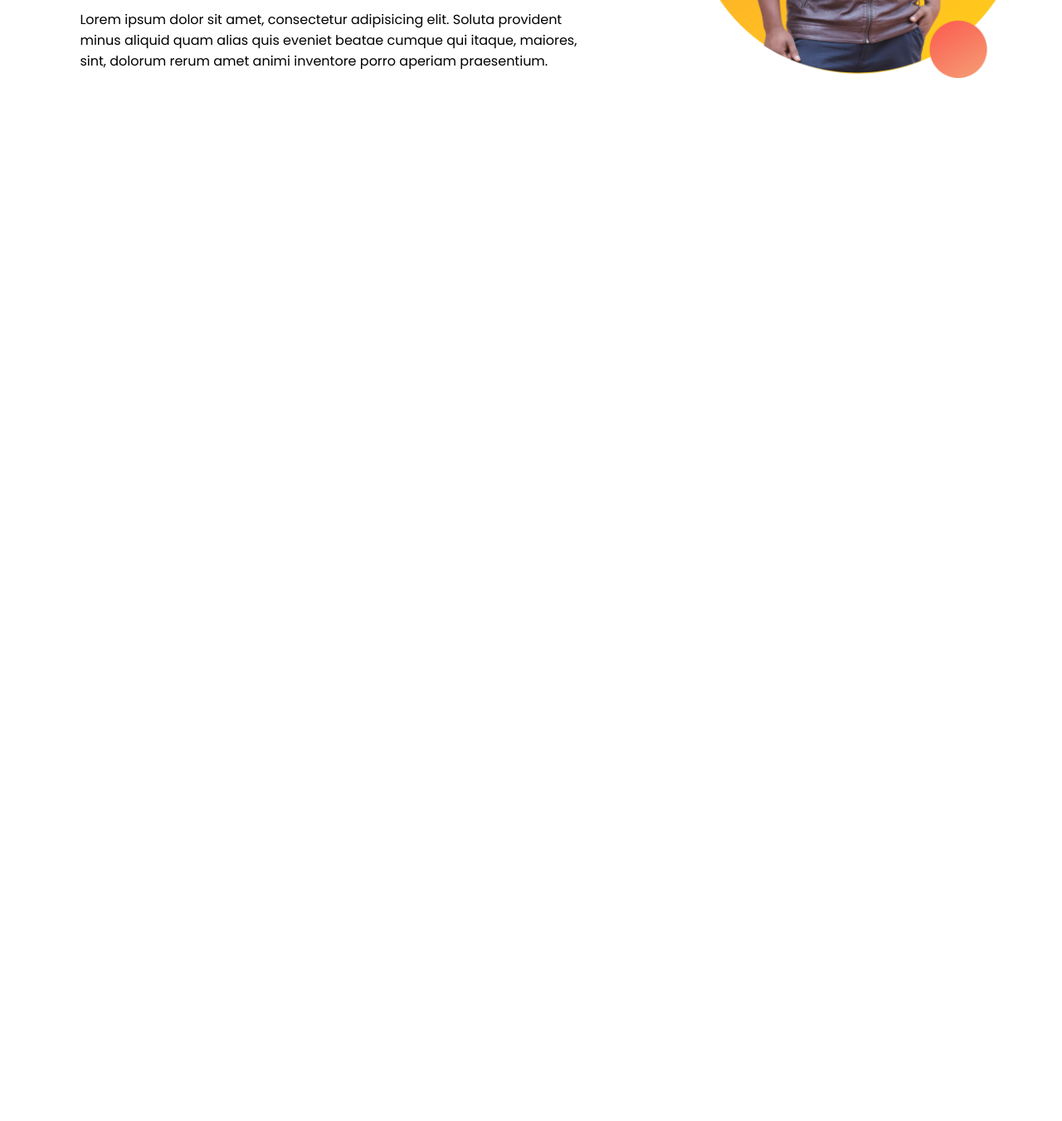
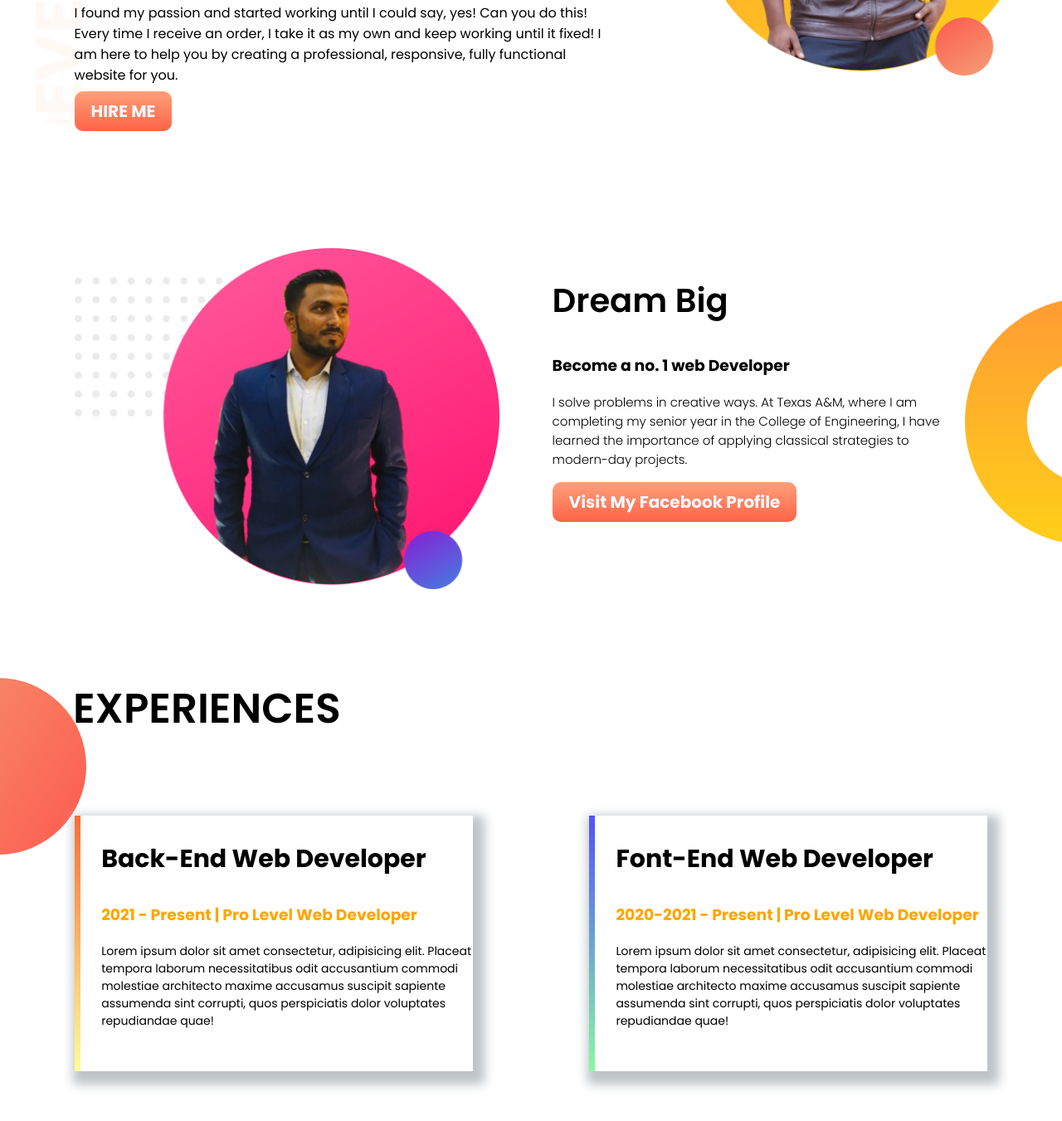
Before and after one commit to koushik182/web-portfolio, a plain HTML site: page index.html in a window 1280 px wide. Shown: the part 319-1670 px from the top of the page at 83% size. Before the commit the page ends 800 px from the top, so only its background shows below. Drawn offline with Linux system fonts and the light colour scheme.

Commit message:
finish my website

```diff
--- a/index.html
+++ b/index.html
@@ -9,15 +9,45 @@
     <link rel="stylesheet" href="style.css">
 </head>
 <body>
-    <section>
-        <div class="header-left">
+    <section class="top-banner clear">
+        <div class="header-left left">
             <h1>Welcome TO</h1>
             <h1><span class="highlight">Koushik Dewri</span> World</h1>
             <h3>World class profetional web developer</h3>
-            <p>Lorem ipsum dolor sit amet, consectetur adipisicing elit. Soluta provident minus aliquid quam alias quis eveniet beatae cumque qui itaque, maiores, sint, dolorum rerum amet animi inventore porro aperiam praesentium.</p>
+            <p>I found my passion and started working until I could say, yes! Can you do this! Every time I receive an order, I take it as my own and keep working until it fixed! I am here to help you by creating a professional, responsive, fully functional website for you.</p>
+            <a class="link-button" target="_blank" href="https://www.linkedin.com/in/koushik-dewri-b025241bb">HIRE ME</a>
         </div>
-        <div class="half-width">
+        <div class="half-width left">
             <img src="images/image 11.png" alt="">
+        </div>
+    </section>
+
+    <section class="middle-banner clear">
+        <div class="img-sec left">
+            <img src="images/image 9.png" alt="">
+        </div>
+        <div class="text-sec left">
+            <h2>Dream Big</h2>
+            <h3>Become a no. 1 web Developer</h3>
+            <p>I solve problems in creative ways. At Texas A&M, where I am completing my senior year in the College of Engineering, I have learned the importance of applying classical strategies to modern-day projects. </p>
+            <a class="link-button" target="_blank" href="https://web.facebook.com/koushikdewri.koushikdewri">Visit My Facebook Profile</a>
+        </div>
+    </section>
+
+
+
+    <section class="footer-part clear">
+        <h1>EXPERIENCES</h1>
+        <div class="footer-left left">
+            <h2>Back-End Web Developer</h2>
+            <h3>2021 - Present | Pro Level Web Developer</h3>
+            <p>Lorem ipsum dolor sit amet consectetur, adipisicing elit. Placeat tempora laborum necessitatibus odit accusantium commodi molestiae architecto maxime accusamus suscipit sapiente assumenda sint corrupti, quos perspiciatis dolor voluptates repudiandae quae!</p>
+        </div>
+        <div class="footer-right right">
+            <h2>Font-End Web Developer</h2>
+            <h3>2020-2021 - Present | Pro Level Web Developer</h3>
+            <p>Lorem ipsum dolor sit amet consectetur, adipisicing elit. Placeat tempora laborum necessitatibus odit accusantium commodi molestiae architecto maxime accusamus suscipit sapiente assumenda sint corrupti, quos perspiciatis dolor voluptates repudiandae quae!
+            </p>
         </div>
     </section>
 </body>
--- a/style.css
+++ b/style.css
@@ -1,6 +1,19 @@
+
 body{
+    margin: 0;
     font-family: 'Poppins', sans-serif;
 }
+.clear::after{
+    content: "";
+    clear: both;
+    display: block;
+  }
+.left{
+    float:left;
+  }
+.right{
+    float: right;
+  }
 h1{
     font-size:50px;
     font-weight:600;
@@ -10,15 +23,115 @@ h1{
 }
 .half-width{
     width:40%;
-    float:left;
-
 }
 .header-left{
     width:50%;
-    float:left;
     margin-left:5%;
     padding-left:2%;
 }
 .half-width img{
     width:100%;
 }
+.top-banner{
+    background-image: url("images/top-banner.png");
+    background-repeat: no-repeat;
+    background-size: cover;
+    width: 100%;
+}
+.link-button{
+    text-decoration: none;
+    background-image: linear-gradient(lightsalmon, tomato);
+    color:aliceblue;
+    font-size:20px;
+    font-weight:700;
+    padding:10px 20px;
+    border-radius: 10px;
+
+}
+.link-button:hover{
+    transition: .2s;
+    box-shadow:2px 2px 4px 4px #ccc;
+}
+
+
+.img-sec img{
+    width: 100%;
+}
+.img-sec{
+    width:40%;
+    margin-left:5%;
+    padding-left:2%;
+}
+.text-sec{
+    width:38%;
+    margin-left:3%;
+    padding-left:2%;
+    margin-top:px;
+
+}
+.middle-banner{
+    background-image: url(images/dream-bg.png);
+    background-repeat: no-repeat;
+    background-position:right;
+    width: 100%;
+    margin-top: 150px;
+    margin-bottom: 100px;
+}
+.middle-banner h2{
+    font-size: 40px;
+    font-weight: 600;
+}
+.middle-banner h5{
+    font-size: 24px;
+    font-weight: 600;
+}
+.middle-banner p{
+    font-size: 15px;
+    font-weight: 300;
+    margin-bottom: 25px;
+}
+
+
+.footer-left{
+    width: 35%;
+    margin-left:7%;
+    margin-top:50px;
+    padding-left:2%;
+    box-shadow: 6px 8px 12px 8px #bdc3c7;
+    height: 80%;
+    border-left: 7px solid;
+    border-image: linear-gradient(180deg, rgb(248, 109, 54), rgb(255, 253, 152));
+    border-image-slice: 1;
+}
+.footer-right{
+    width: 35%;
+    margin-left:3%;
+    margin-right:7%;
+    margin-top:50px;
+    padding-left:2%;
+    box-shadow: 6px 8px 12px 8px #bdc3c7;
+    height: 80%;
+    border-left: 7px solid;
+    border-image: linear-gradient(180deg, rgb(81, 81, 253), rgb(137, 250, 162));
+    border-image-slice: 1;
+}
+.footer-part{
+    margin-bottom: 100px;
+    background-image: url(images/exp-bg.png);
+    background-repeat: no-repeat;
+}
+.footer-part h3{
+    color:orange;
+}
+.footer-part h2{
+    font-size: 30px;
+    margin: 30px 0px;
+}
+.footer-part p{
+    font-weight: 400;
+    font-size: 14px;
+    margin-bottom: 50px;
+}
+.footer-part h1{
+    margin-left: 88px;
+}
```
Also changed, not shown: images/image 9.png (added).
